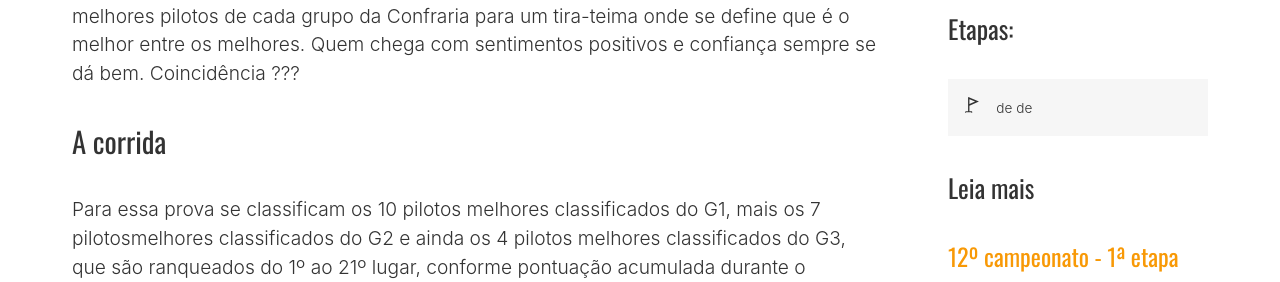
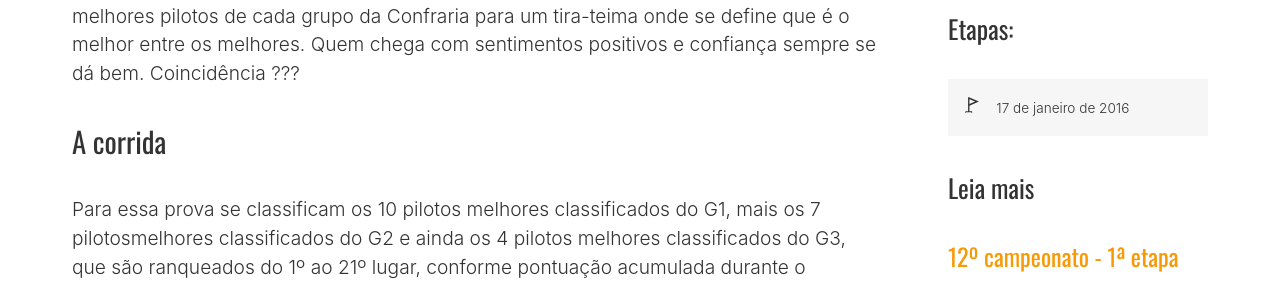
Before and after one commit to ConfrariaDoKart/confrariadokart.github.io, a Jekyll site: the page built from _posts/2016-01-10-12o-campeonato-da-confraria-do-kart.markdown, in a window 1280 px wide and 900 px high, scrolled down 929 px. Shown: the part 160-442 px from the top of the window. Built offline with Jekyll 4.4.1, drawn with Linux system fonts in a browser that asks for light colours.

Commit message:
Updated 12o Campeonato

```diff
--- a/_campeonatos/12o-campeonato.markdown
+++ b/_campeonatos/12o-campeonato.markdown
@@ -2,4 +2,6 @@
 title: 12º campeonato
 date: 2021-12-19 20:57:00 -02:00
 position: 9
+etapas:
+- date: 2016-01-17 00:00:00 -02:00
 ---
```
